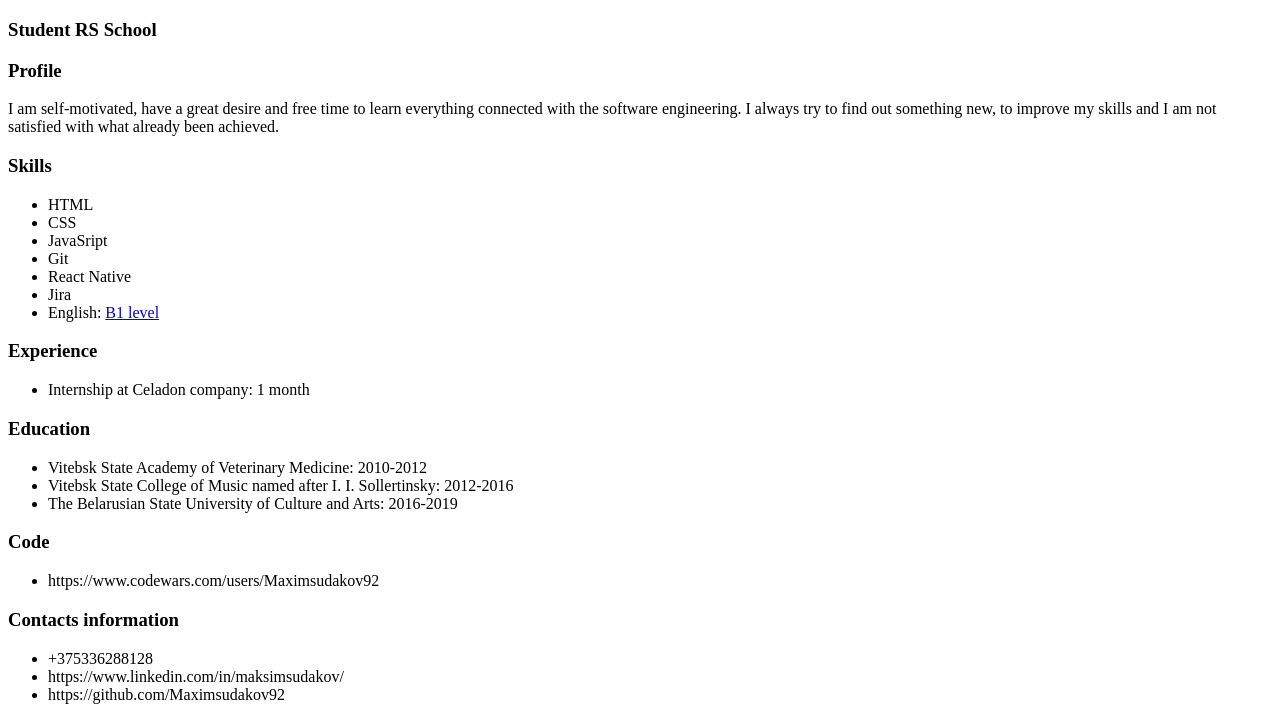
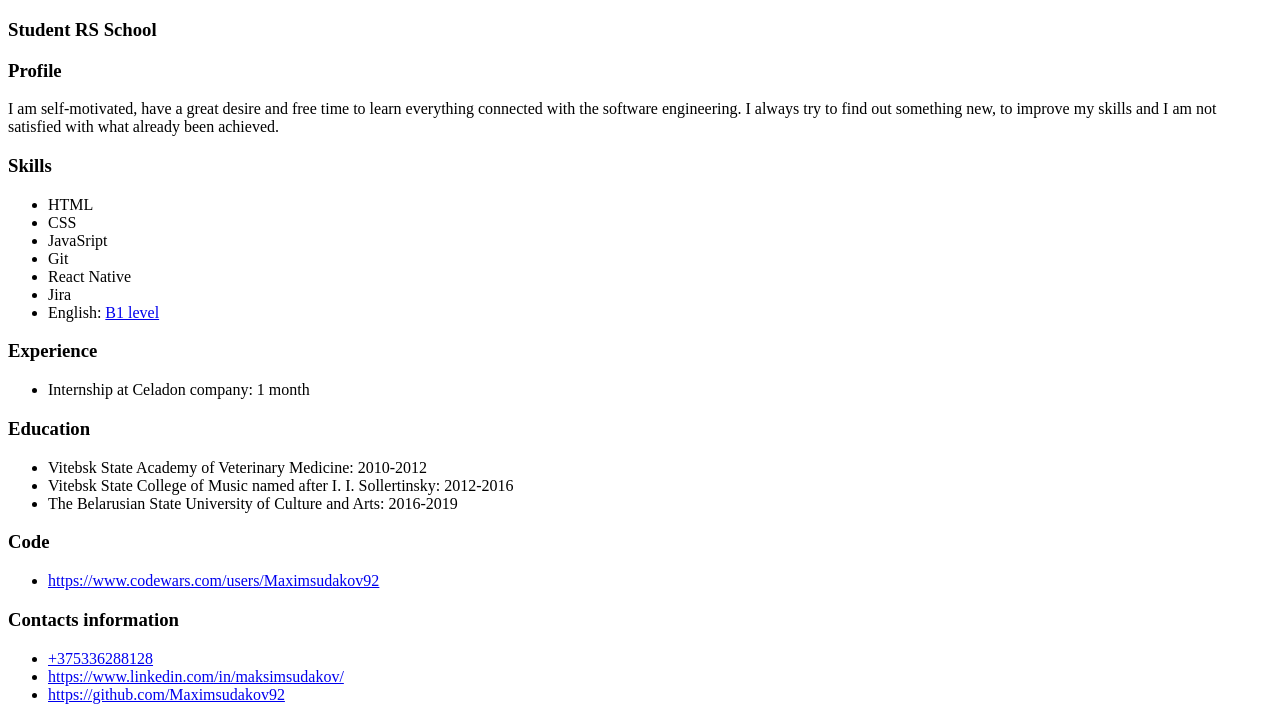
Before and after one commit to Maximsudakov92/rsschool-cv, a plain HTML site: page index.html in a window 1280 px wide. Shown: the part 95-812 px from the top of the page. Drawn offline with Linux system fonts and the light colour scheme.

Commit message:
feat: add social links

```diff
--- a/index.html
+++ b/index.html
@@ -57,16 +57,23 @@
       <section>
         <h3>Code</h3>
         <ul>
-          <li>https://www.codewars.com/users/Maximsudakov92</li>
+          <li>
+            <a href="https://www.codewars.com/users/Maximsudakov92">https://www.codewars.com/users/Maximsudakov92</a>
+          </li>
         </ul>
       </section>
 
       <section>
         <h3>Contacts information</h3>
         <ul>
-          <li>+375336288128</li>
-          <li>https://www.linkedin.com/in/maksimsudakov/</li>
-          <li>https://github.com/Maximsudakov92</li>
+          <li>
+            <a href="tel:+375336288128">+375336288128</a></li>
+          <li>
+            <a href="https://www.linkedin.com/in/maksimsudakov/">https://www.linkedin.com/in/maksimsudakov/</a>
+          </li>
+          <li>
+            <a href="https://github.com/Maximsudakov92">https://github.com/Maximsudakov92</a>
+          </li>
         </ul>
       </section>
     </main>
```
